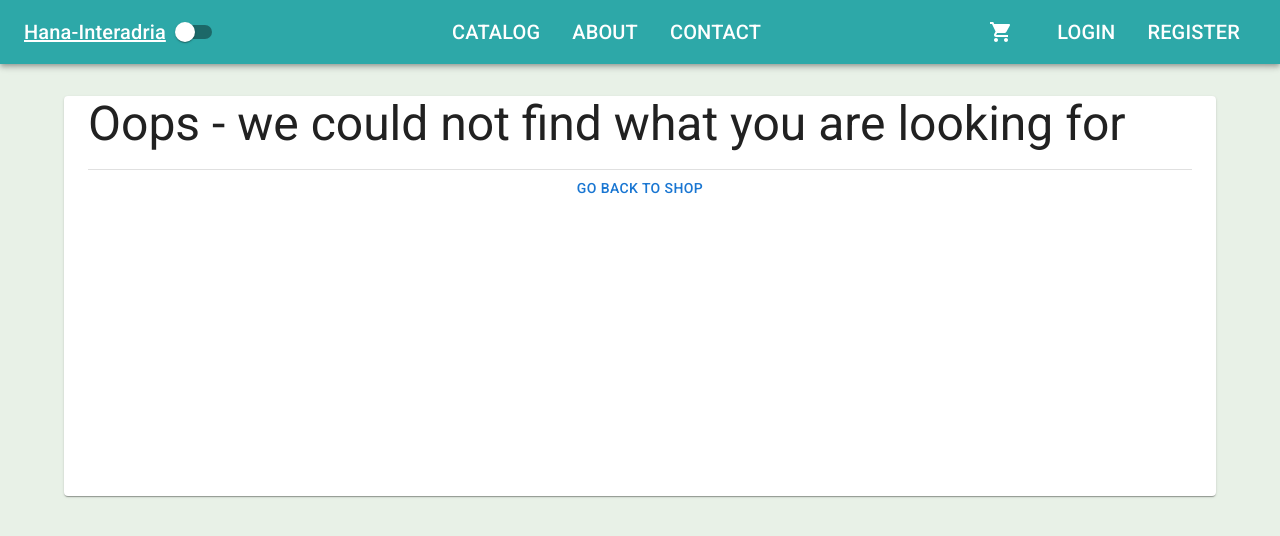
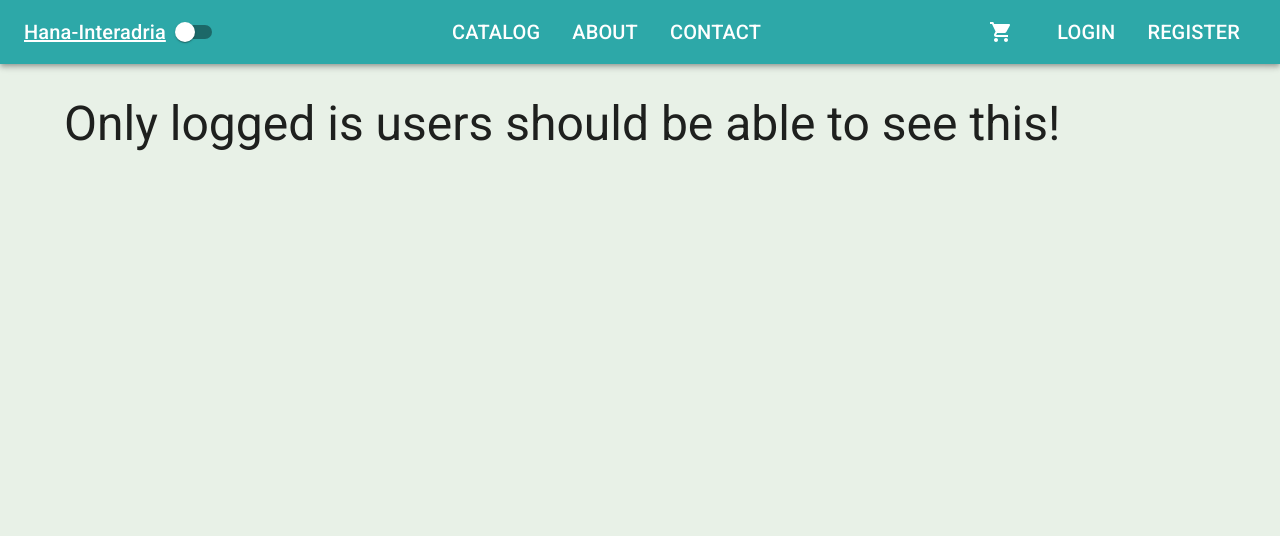
Before and after one commit to Doven-Obertinca/MyStore, a React (Vite) app in the folder ReStore/client/: page /checkout in a window 1280 px wide. Before the commit this address led to /not-found. Shown: the top 536 px of the page. Built offline with nearby package versions, Linux system fonts and the light colour scheme.

Commit message:
adding checkout route

```diff
--- a/ReStore/client/src/app/router/Routes.tsx
+++ b/ReStore/client/src/app/router/Routes.tsx
@@ -8,6 +8,7 @@ import ContactPage from "../../features/contact/ContactPage";
 import ServerError from "../errors/ServerError";
 import NotFound from "../errors/NotFound";
 import BasketPage from "../../features/basket/BasketPage";
+import CheckoutPage from "../../features/checkout/CheckoutPage";
 
 export const router = createBrowserRouter([
   {
@@ -46,6 +47,10 @@ export const router = createBrowserRouter([
         path: "/basket",
         element: <BasketPage />,
       },
+      {
+        path: "/checkout",
+        element: <CheckoutPage />,
+      },
       { path: "*", element: <Navigate replace to="/not-found" /> },
     ],
   },
--- a/ReStore/client/src/features/basket/BasketPage.tsx
+++ b/ReStore/client/src/features/basket/BasketPage.tsx
@@ -2,7 +2,6 @@ import {
   Box,
   Button,
   Grid,
-  Link,
   Paper,
   Table,
   TableBody,
@@ -18,6 +17,7 @@ import agent from "../../app/api/agent";
 import { useState } from "react";
 import { LoadingButton } from "@mui/lab";
 import BasketSummary from "./BasketSummary";
+import { Link } from "react-router-dom";
 
 const BasketPage = () => {
   const { basket, setBasket, removeItem } = useStoreContext();
--- /dev/null
+++ b/ReStore/client/src/features/checkout/CheckoutPage.tsx
@@ -0,0 +1,11 @@
+import { Typography } from "@mui/material";
+
+const CheckoutPage = () => {
+  return (
+    <Typography variant="h3">
+      Only logged is users should be able to see this!
+    </Typography>
+  );
+};
+
+export default CheckoutPage;
```
